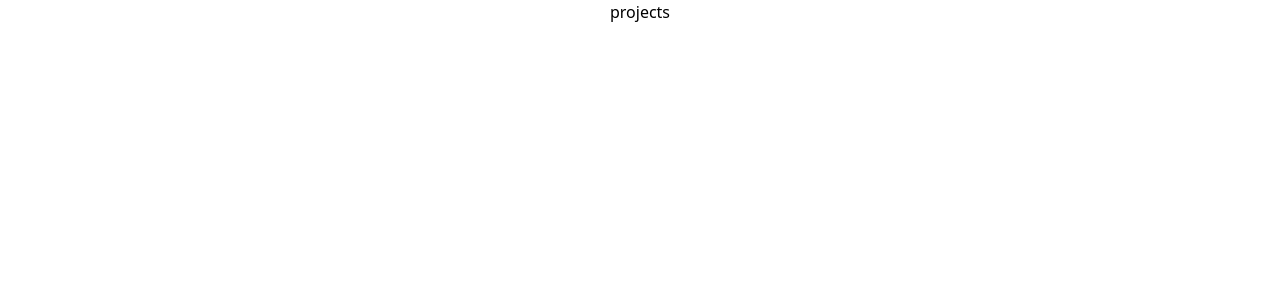
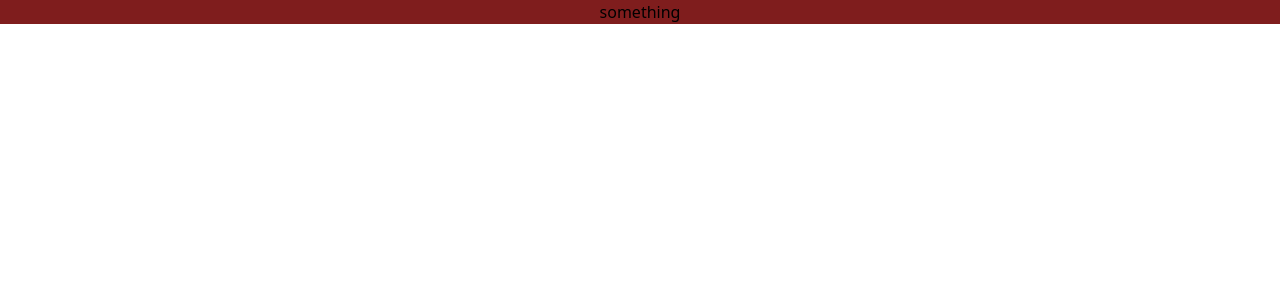
Before and after one commit to aleivc/aleivc, a React (Create React App) app: page /projects in a window 1280 px wide. Shown: the top 300 px of the page. Built offline with nearby package versions, Linux system fonts and the light colour scheme.

Commit message:
升级 react, react-dom, web-vitals 版本以修复 tailwindcss 异常

```diff
--- a/craco.config.js
+++ /dev/null
@@ -1,8 +0,0 @@
-// craco.config.js
-module.exports = {
-  style: {
-    postcss: {
-      plugins: [require("tailwindcss"), require("autoprefixer")],
-    },
-  },
-};
--- /dev/null
+++ b/postcss.config.js
@@ -0,0 +1,6 @@
+module.exports = {
+  plugins: {
+    tailwindcss: {},
+    autoprefixer: {},
+  },
+}
--- a/src/pages/Home/index.js
+++ b/src/pages/Home/index.js
@@ -1,4 +1,4 @@
-import React from "react";
+import { useState } from "react";
 
 import TopBar from "../../components/topbar/Topbar";
 import Intro from "../../components/intro/Intro";
@@ -11,7 +11,7 @@ import Menu from "../../components/menu/Menu";
 import "./index.scss";
 
 function Home() {
-  const [menuOpen, setMenuOpen] = React.useState(false);
+  const [menuOpen, setMenuOpen] = useState(false);
   return (
     <div className="app">
       <TopBar menuOpen={menuOpen} setMenuOpen={setMenuOpen} />
--- /dev/null
+++ b/src/pages/Projects/SideBar/index.js
@@ -0,0 +1,5 @@
+function SideBar() {
+  return <div className="text-center">something</div>;
+}
+
+export default SideBar;
--- a/src/pages/Projects/index.js
+++ b/src/pages/Projects/index.js
@@ -1,5 +1,5 @@
 function Projects() {
-  return <div className="text-center">projects</div>;
+  return <div className="text-center bg-red-900">something</div>;
 }
 
 export default Projects;
--- a/tailwind.config.js
+++ b/tailwind.config.js
@@ -1,11 +1,6 @@
 module.exports = {
-  mode: "jit",
-  purge: ["./src/**/*.{js,jsx,ts,tsx}", "./public/index.html"],
-  darkMode: false, // or 'media' or 'class'
+  content: ["./src/**/*.{js,jsx,ts,tsx}"],
   theme: {
-    extend: {},
-  },
-  variants: {
     extend: {},
   },
   plugins: [],
```
Also changed, not shown: package.json (+11 -12 lines), src/index.js (+6 -6 lines), src/App.js (added), 1 other file (tests, documents, lock files or other folders).
